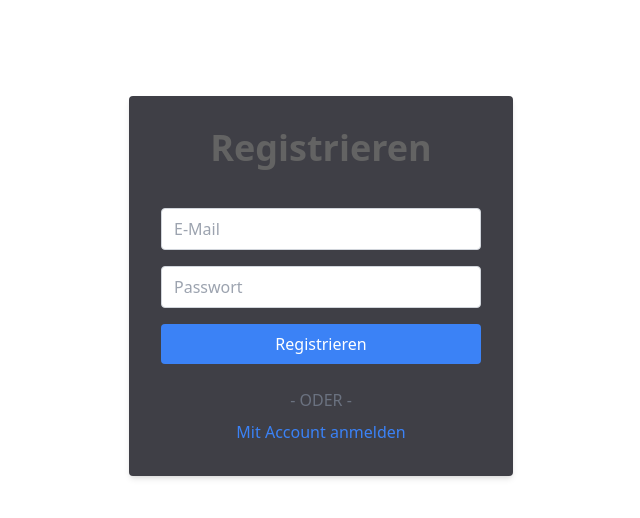
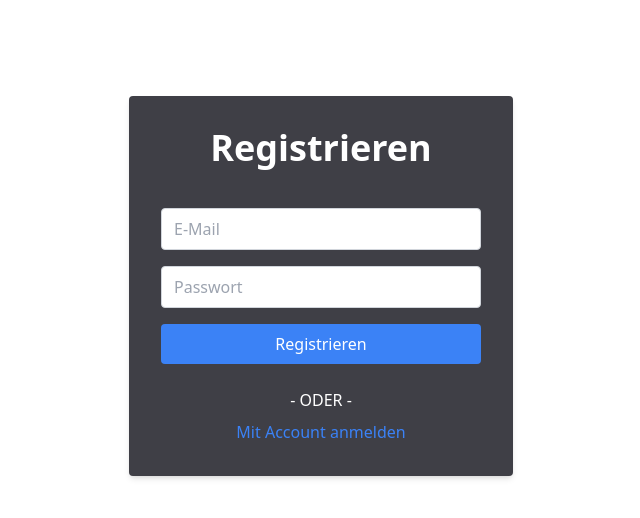
Before and after one commit to FabianRuefenacht/DEFVIS, a Next.js app in the folder frontend/: page /register in a window 1280 px wide. Shown: the top 518 px of the page, without its empty margins (319-959 px from the left). Built offline with nearby package versions, Linux system fonts and the light colour scheme.

Commit message:
styling man

```diff
--- a/frontend/src/app/login/page.tsx
+++ b/frontend/src/app/login/page.tsx
@@ -63,7 +63,9 @@ const Login = () => {
   return (
     <main className="flex min-h-screen flex-col items-center justify-between p-24">
       <div className="bg-zinc-700 text-zinc-200 p-8 rounded shadow-md w-96">
-        <h1 className="text-4xl text-center font-semibold mb-8">Login</h1>
+        <h1 className="text-4xl text-center font-semibold mb-8 text-white">
+          Login
+        </h1>
         <form onSubmit={handleSubmit}>
           <input
             type="email"
--- a/frontend/src/app/register/page.tsx
+++ b/frontend/src/app/register/page.tsx
@@ -2,13 +2,12 @@
 import React from "react";
 import Link from "next/link";
 import axios from "axios";
-import createCookie from '../components/cookies/cookiecreator';
-import bcrypt from 'bcryptjs';
+import createCookie from "../components/cookies/cookiecreator";
+import bcrypt from "bcryptjs";
 import { useState } from "react";
 
-
 const Register = () => {
-  const [regError, setRegError] = useState(false)
+  const [regError, setRegError] = useState(false);
 
   const handleSubmit = async (e: any) => {
     e.preventDefault();
@@ -23,18 +22,17 @@ const Register = () => {
         password: hashedPassword,
       });
 
-      if (response.data.created == "true"){
-        const expiringIn = 24 * 60 * 60 * 1000 // Cookie expiring in one day
-        createCookie('authorisation', 'true', expiringIn)
-        createCookie('user', email, expiringIn)
+      if (response.data.created == "true") {
+        const expiringIn = 24 * 60 * 60 * 1000; // Cookie expiring in one day
+        createCookie("authorisation", "true", expiringIn);
+        createCookie("user", email, expiringIn);
 
         setTimeout(() => {
-          window.location.replace("/")
-        }, 100)
+          window.location.replace("/");
+        }, 100);
       } else {
-        setRegError(true)
+        setRegError(true);
       }
-
     } catch (error) {
       console.error("Fehler", error);
     }
@@ -43,7 +41,9 @@ const Register = () => {
   return (
     <main className="flex min-h-screen flex-col items-center justify-between p-24">
       <div className="bg-zinc-700 p-8 rounded shadow-md w-96">
-        <h1 className="text-4xl text-center font-semibold mb-8">Registrieren</h1>
+        <h1 className="text-4xl text-center font-semibold mb-8 text-white">
+          Registrieren
+        </h1>
         <form onSubmit={handleSubmit}>
           <input
             type="email"
@@ -63,12 +63,15 @@ const Register = () => {
           >
             Registrieren{" "}
           </button>
-          {regError == true &&
-          <p>User existiert bereits</p>
-          }
+          {regError == true && <p>User existiert bereits</p>}
         </form>
-        <div className="text-center text-gray-500 mt-4">- ODER -</div>
-        <Link className="block text-center text-blue-500 hover:underline mt-2" href="/login">Mit Account anmelden</Link>
+        <div className="text-center text-white mt-4">- ODER -</div>
+        <Link
+          className="block text-center text-blue-500 hover:underline mt-2"
+          href="/login"
+        >
+          Mit Account anmelden
+        </Link>
       </div>
     </main>
   );
```
